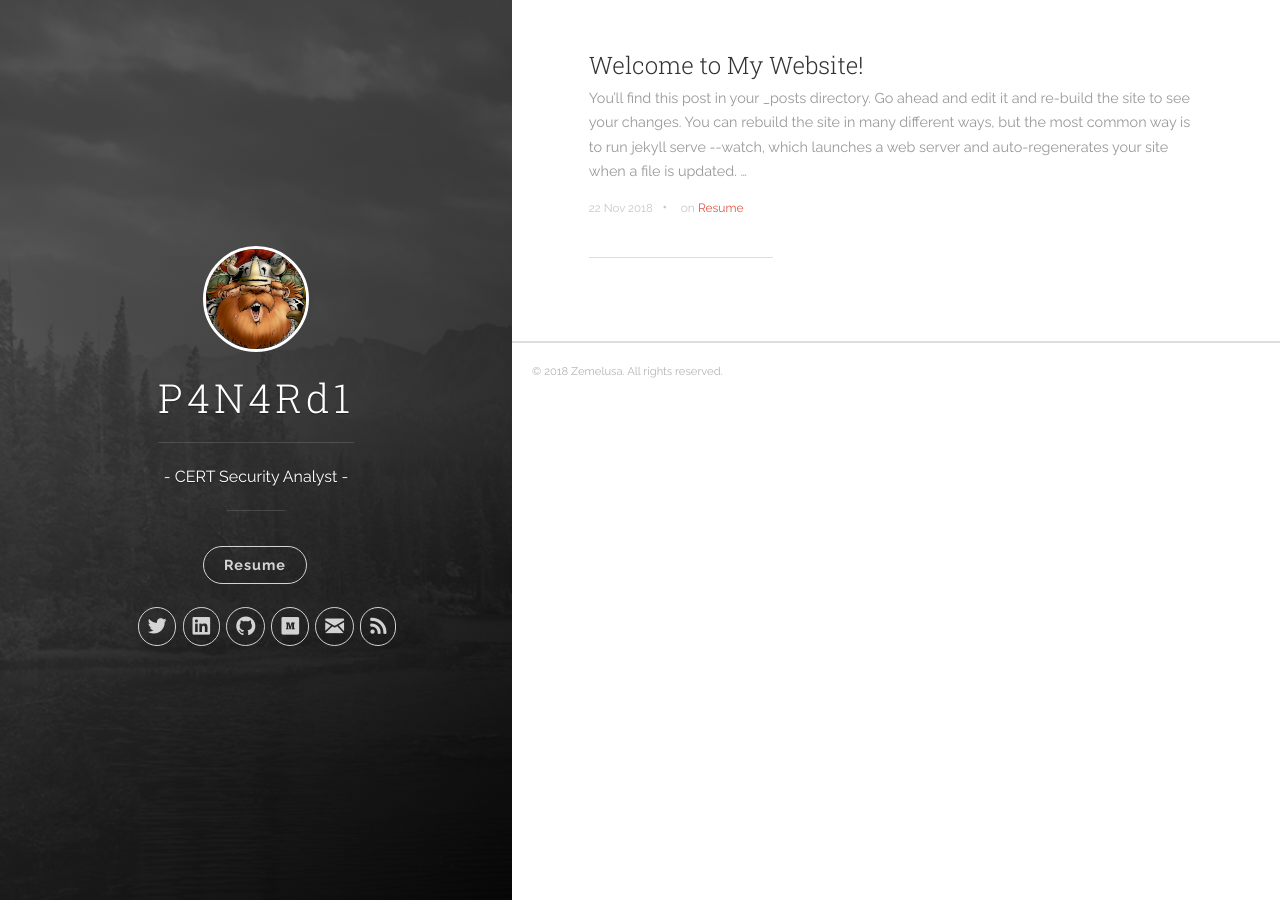
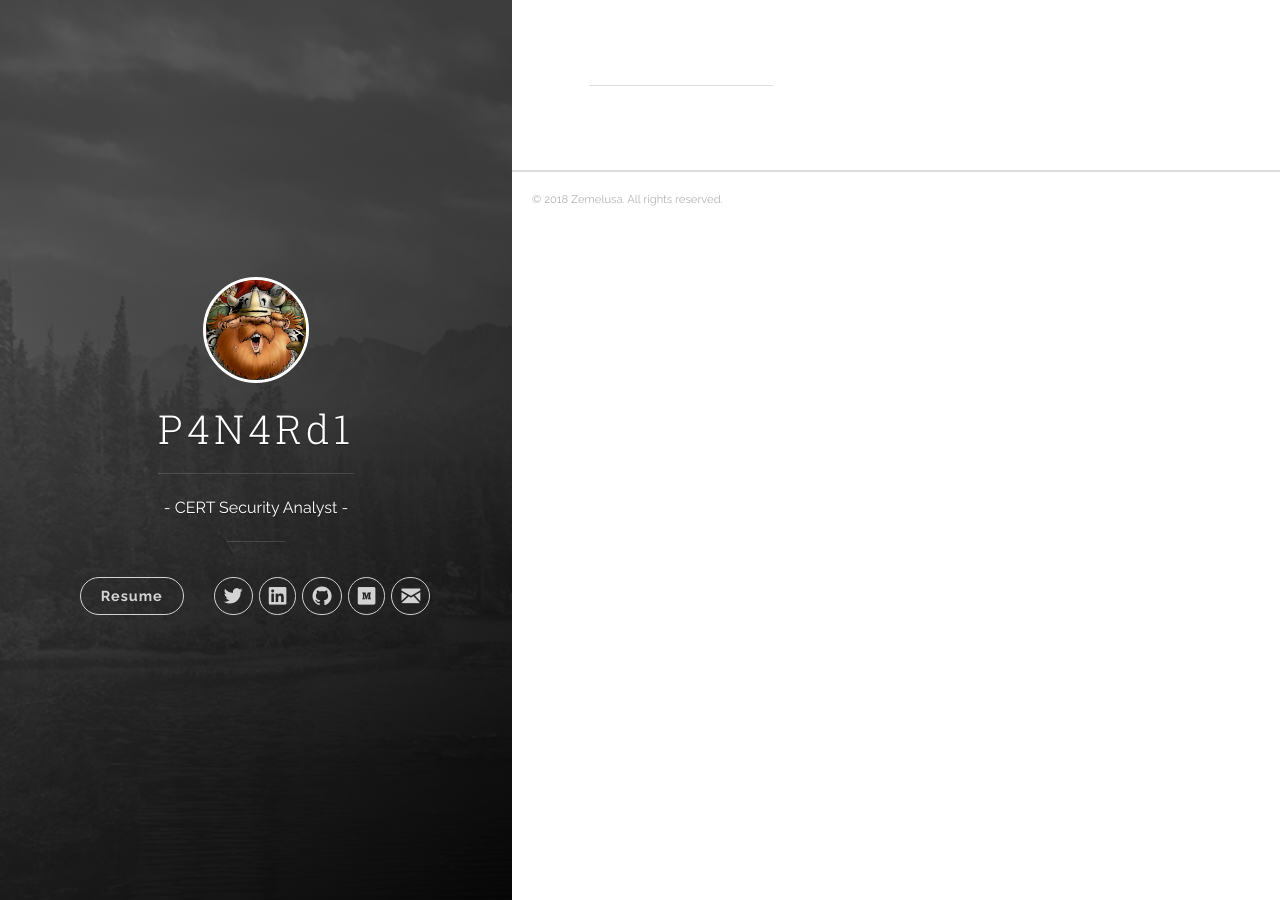
Before and after one commit to zemelusa/zemelusa.github.io, a Jekyll site: the page built from index.html, in a window 1280 px wide. Built offline with Jekyll 4.4.1, drawn with Linux system fonts in a browser that asks for light colours; the list of posts is cut into pages by our own code.

Commit message:
small modifications

````diff
--- a/_includes/head.html
+++ b/_includes/head.html
@@ -50,5 +50,4 @@
 
   <link rel="stylesheet" href="{{ site.baseurl }}/css/main.css?{{site.time | date: '%s%N'}}">
   <link rel="canonical" href="{% if page.canonical %}{{ page.canonical }}{% else %}{{ page.url | replace:'index.html','' | prepend: site.baseurl | prepend: site.url }}{% endif %}">
-  <link rel="alternate" type="application/rss+xml" title="{{ site.title }}" href="{{ site.baseurl }}/feed.xml">
 </head>
--- a/_includes/header.html
+++ b/_includes/header.html
@@ -8,7 +8,7 @@
 
     <div class="panel-main__inner panel-inverted">
     <div class="panel-main__content">
-        <a href="{{ site.baseurl }}/#blog" title="link to {{ site.title }} Resume">
+        <!--<a href="{{ site.baseurl }}" title="link to {{ site.title }} Resume">-->
         <!--<a href="{{ site.baseurl }}/" title="link to home of {{ site.title }}">-->
           <img src="{{ site.baseurl }}/images/profile.jpg" class="user-image" alt="My Profile Photo">
           <h1 class="panel-cover__title panel-title">{{ site.title }}</h1>
@@ -21,7 +21,7 @@
 
           <nav class="cover-navigation cover-navigation--primary">
             <ul class="navigation">
-              <li class="navigation__item"><a href="{{ site.baseurl }}/#blog" title="link to {{ site.title }} blog" class="blog-button">Resume</a></li>
+              <li class="navigation__item"><a href="{{ site.baseurl }}/Resume_NARDIN_Pierre-Alexis.pdf" title="link to {{ site.title }} resume" class="blog-button">Resume</a></li>
             </ul>
           </nav>
 
@@ -31,19 +31,19 @@
             {% if site.author.twitter_username %}
               <!-- Twitter -->
               <li class="navigation__item">
-                <a href="http://twitter.com/{{ site.author.twitter_username }}" title="@{{ site.author.twitter_username }} on Twitter" target="_blank">
+                <a href="https://twitter.com/{{ site.author.twitter_username }}" title="@{{ site.author.twitter_username }} on Twitter" target="_blank">
                   <i class="icon icon-social-twitter"></i>
                   <span class="label">Twitter</span>
                 </a>
               </li>
             {% endif %}
 
-            {% if site.author.facebook_username %}
-              <!-- Facebook -->
+            {% if site.author.keybase_username %}
+              <!-- Keybase -->
               <li class="navigation__item">
-                <a href="http://fb.me/{{ site.author.facebook_username }}" title="{{ site.author.facebook_username }} on Facebook" target="_blank">
-                  <i class="icon icon-social-facebook"></i>
-                  <span class="label">Facebook</span>
+                <a href="https://keybase/{{ site.author.keybase_username }}" title="{{ site.author.keybase_username }} on Keybase" target="_blank">
+                  <i class="icon icon-social-keybase"></i>
+                  <span class="label">Keybase</span>
                 </a>
               </li>
             {% endif %}
@@ -88,14 +88,6 @@
               </li>
             {% endif %}
 
-            <!-- RSS -->
-            <li class="navigation__item">
-              <a href="{{ site.baseurl }}/feed.xml" title="Subscribe" target="_blank">
-                <i class="icon icon-rss"></i>
-                <span class="label">RSS</span>
-              </a>
-            </li>
-
             </ul>
           </nav>
 
--- a/_posts/2018-11-22-welcome-to-jekyll.markdown
+++ /dev/null
@@ -1,25 +0,0 @@
----
-title:  "Welcome to My Website!"
-date:   2018-11-22 18:59:06
-categories: [Resume]
-tags: [Resume]
----
-You’ll find this post in your `_posts` directory. Go ahead and edit it and re-build the site to see your changes. You can rebuild the site in many different ways, but the most common way is to run `jekyll serve --watch`, which launches a web server and auto-regenerates your site when a file is updated.
-
-To add new posts, simply add a file in the `_posts` directory that follows the convention `YYYY-MM-DD-name-of-post.ext` and includes the necessary front matter. Take a look at the source for this post to get an idea about how it works.
-
-Jekyll also offers powerful support for code snippets:
-
-``` ruby
-def print_hi(name)
-  puts "Hi, #{name}"
-end
-print_hi('Tom')
-#=> prints 'Hi, Tom' to STDOUT.
-```
-
-Check out the [Jekyll docs][jekyll] for more info on how to get the most out of Jekyll. File all bugs/feature requests at [Jekyll’s GitHub repo][jekyll-gh]. If you have questions, you can ask them on [Jekyll’s dedicated Help repository][jekyll-help].
-
-[jekyll]:      http://jekyllrb.com
-[jekyll-gh]:   https://github.com/jekyll/jekyll
-[jekyll-help]: https://github.com/jekyll/jekyll-help
````
Also changed, not shown: 1 other file.
